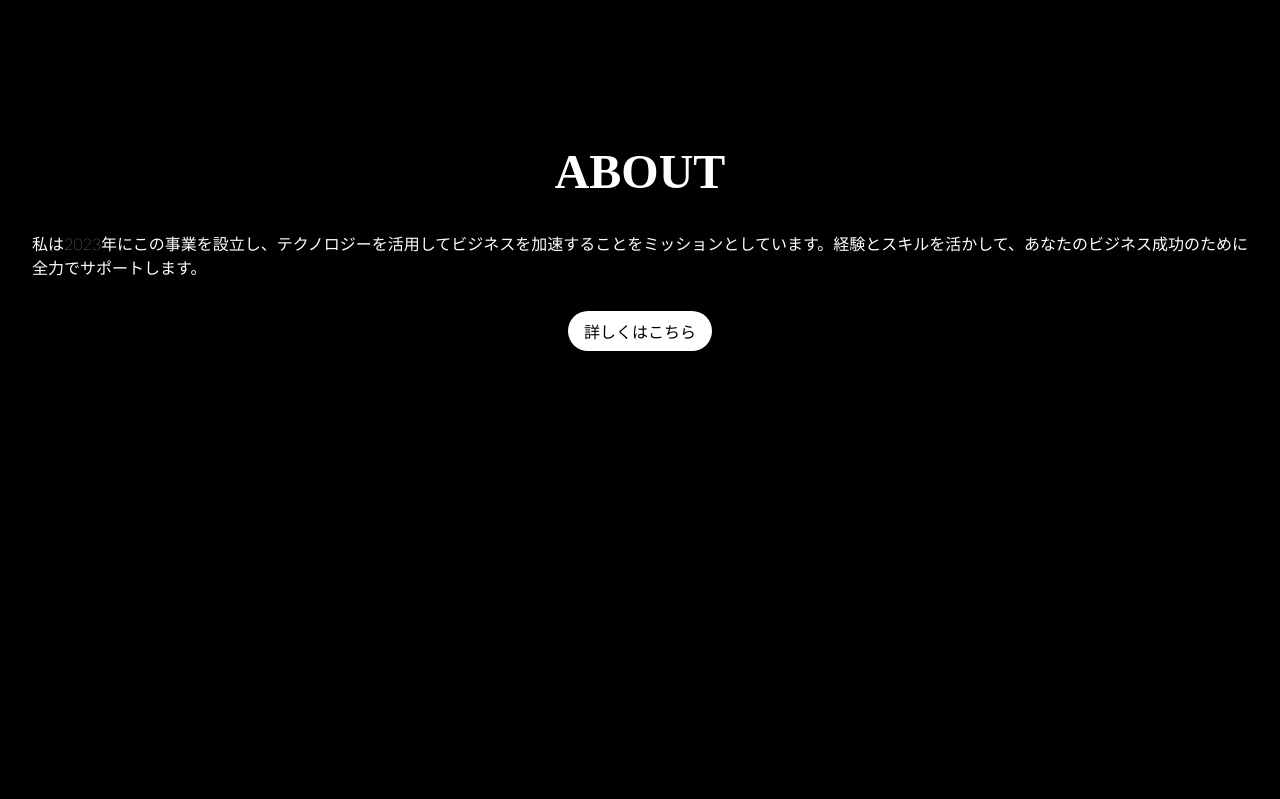
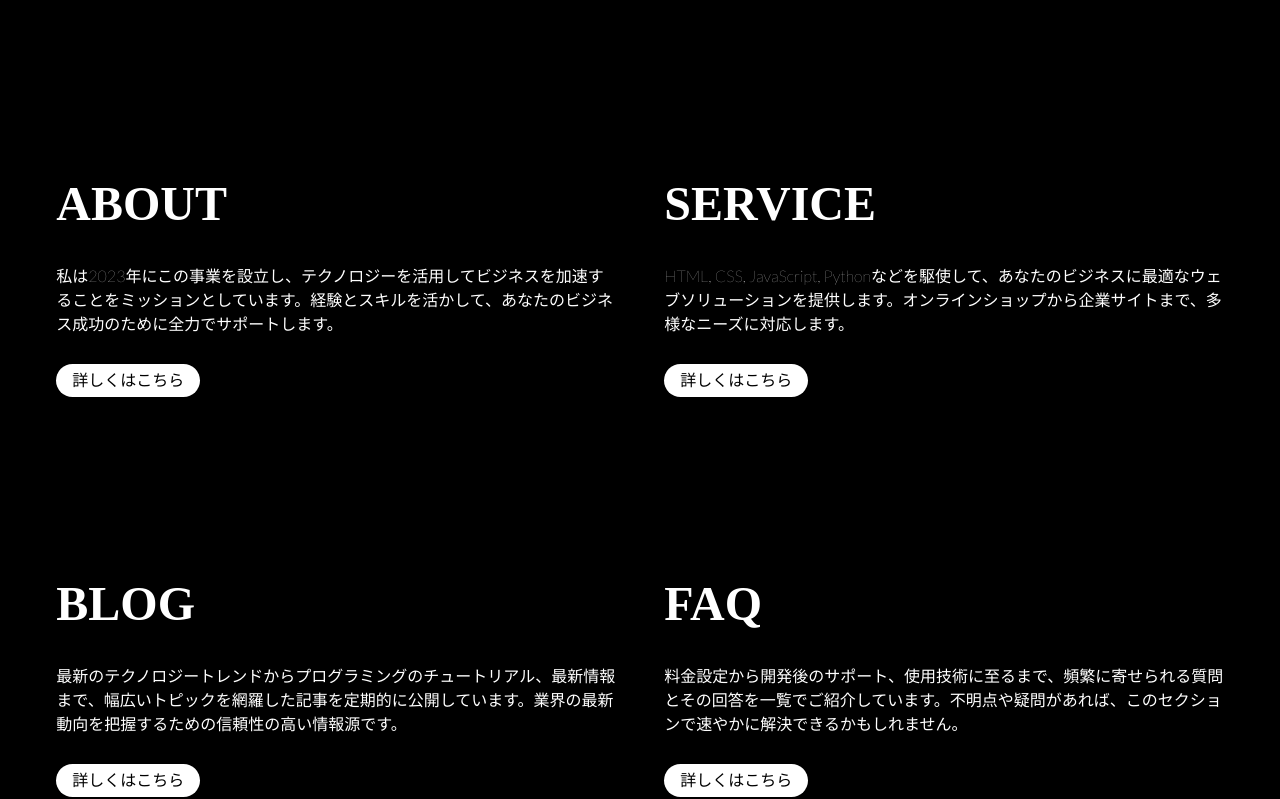
Before and after one commit to shim369/Nextjs-TypeScript-Newt-Site2, a Next.js app: page / in a window 1280 px wide. Shown: the part 768-1567 px from the top of the page. Built offline with nearby package versions, Linux system fonts and the light colour scheme; a web font is replaced by a local one.

Commit message:
update css

```diff
--- a/app/components/Header.tsx
+++ b/app/components/Header.tsx
@@ -52,12 +52,12 @@ export const Header = () => {
       </div>
     </div>
     <div id="sp-nav">
-      <div className={"sp-nav-inner"}>
-        <div className={"sp-nav-links"}>
-            <p className={"logo"}>
+      <div className={'sp-nav-inner'}>
+        <div className={'sp-nav-links'}>
+            <p className={'logo'}>
               <Link href="/">Next Tech</Link>
             </p>
-            <nav className="sp-nav"></nav>
+            <nav className={'sp-nav'}></nav>
         </div>
       </div>
     </div>
--- a/app/page.tsx
+++ b/app/page.tsx
@@ -11,43 +11,31 @@ export default function Home() {
             <h1>Increasing Business Velocity <br />through Technology</h1>
           </div>
       </section>
-        <section id="about">
+
+      <section>
         <div className={'container'}>
+          <div className={'contents-box'}>
+            <div className={'contets-item'}>
               <h2>ABOUT</h2>
               <p>私は2023年にこの事業を設立し、テクノロジーを活用してビジネスを加速することをミッションとしています。経験とスキルを活かして、あなたのビジネス成功のために全力でサポートします。</p>
               <Link href="/about" className={'link-btn'}>詳しくはこちら</Link>
             </div>
-        </section>
-
-        <section id="services">
-          <div className={'container'}>
+            <div className={'contets-item'}>
               <h2>SERVICE</h2>
               <p>HTML, CSS, JavaScript, Pythonなどを駆使して、あなたのビジネスに最適なウェブソリューションを提供します。オンラインショップから企業サイトまで、多様なニーズに対応します。</p>
               <Link href="/service" className={'link-btn'}>詳しくはこちら</Link>
             </div>
-        </section>
-
-        <section id="blog">
-          <div className={'container'}>
+            <div className={'contets-item'}>
               <h2>BLOG</h2>
               <p>最新のテクノロジートレンドからプログラミングのチュートリアル、最新情報まで、幅広いトピックを網羅した記事を定期的に公開しています。業界の最新動向を把握するための信頼性の高い情報源です。</p>
               <Link href="/blog" className={'link-btn'}>詳しくはこちら</Link>
             </div>
-        </section>
-
-        <section id="faq">
-          <div className={'container'}>
+            <div className={'contets-item'}>
               <h2>FAQ</h2>
               <p>料金設定から開発後のサポート、使用技術に至るまで、頻繁に寄せられる質問とその回答を一覧でご紹介しています。不明点や疑問があれば、このセクションで速やかに解決できるかもしれません。</p>
               <Link href="/faq" className={'link-btn'}>詳しくはこちら</Link>
             </div>
-        </section>
-
-        <section id="contact">
-          <div className={'container'}>
-            <h2>CONTACT</h2>
-            <p>ご質問やお見積りのご依頼は、電話またはメールでお気軽にどうぞ。専門のスキルを活かして、丁寧に対応させていただきます。ビジネスの成功に向けて、最適なソリューションを一緒に考えましょう。</p>
-            <Link href="/contact" className={'link-btn'}>詳しくはこちら</Link>
+          </div>
         </div>
       </section>
     </>
--- a/app/styles/style.scss
+++ b/app/styles/style.scss
@@ -1,9 +1,4 @@
 @import url('https://fonts.googleapis.com/css2?family=Lato:wght@100;900&family=Tulpen+One&display=swap');
-
-:root {
-    --max-width: 1100px;
-    --border-radius: 3rem;
-}
 
 * {
     box-sizing: border-box;
@@ -56,7 +51,7 @@ ul {
         a {
             display: block;
             text-transform: uppercase;
-            border-radius: var(--border-radius);
+            border-radius: 1.8rem;
             padding: .5rem 1rem;
             margin: 0 .5rem;
             font-size: 1.4rem;
@@ -73,6 +68,7 @@ ul {
         position: fixed;
         bottom: 2rem;
         right: 1rem;
+        z-index: 999;
         li {
             margin-top: 1rem;
             text-align: center;
@@ -163,7 +159,7 @@ ul {
         color: #000;
         background: #fff;
         padding: .5rem 1rem;
-        border-radius: var(--border-radius);
+        border-radius: 1.8rem;
         &:hover {
             background: #000;
             color: #fff;
@@ -171,12 +167,22 @@ ul {
     }
 }
 
-.footer {
+.contents-box {
     display: flex;
-    justify-content: center;
-    align-items: center;
-    position: relative;
-    padding: 1rem;
+    flex-wrap: wrap;
+    width: 100%;
+    @media (max-width: 639px) {
+        flex-direction: column;
+    }
+    .contets-item {
+        width: 50%;
+        height: 50vh;
+        padding: 2rem 2%;
+        @media (max-width: 639px) {
+            width: 100%;
+            height: auto;
+        }
+    }
 }
 
 #nav-toggle {
@@ -193,12 +199,6 @@ ul {
     -webkit-transition: 0.4s;
     transition: 0.4s;
     border-radius: 50%;
-    &::before {
-        @media (max-width: 896px) {
-            left: -4px;
-            top: -9px;
-        }
-    }
     div {
         position: relative;
     }
@@ -447,3 +447,11 @@ ul {
         }
     }
 }
+
+.footer {
+    display: flex;
+    justify-content: center;
+    align-items: center;
+    position: relative;
+    padding: 1rem;
+}
```
Lines whose indentation alone changed are shown as unchanged.
